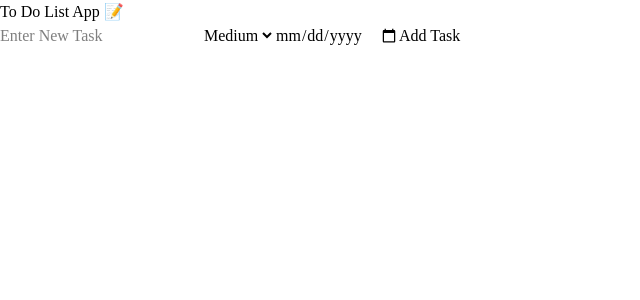
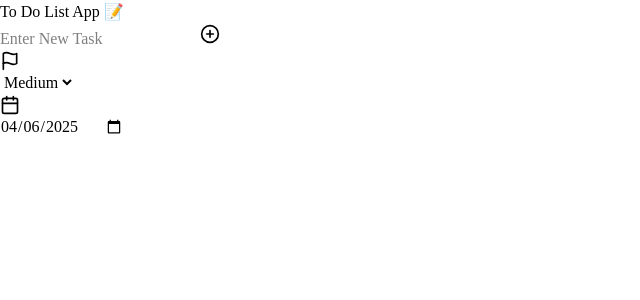
Before and after one commit to jocalvinshua/To-Do-List-Project, a React (Vite) app: page / in a window 1280 px wide. Shown: the top 300 px of the page, without its empty margins (0-640 px from the left). Built offline with nearby package versions, Linux system fonts and the light colour scheme.

Commit message:
Update Form.jsx

```diff
--- a/src/container/Form.jsx
+++ b/src/container/Form.jsx
@@ -1,11 +1,17 @@
 import { useState } from "react";
+import { PlusCircle, Flag, Calendar } from 'lucide-react';
+import "../style.css"
+
 
 export default function Form({ onAddTask }) {
     const [newTask, setNewTask] = useState('');
     const [priority, setPriority] = useState('Medium');
-    const [dueDate, setDueDate] = useState('');
+    const [dueDate, setDueDate] = useState(new Date().toISOString().split('T')[0]);
 
+    //Generate task ID
     const generateId = () => Date.now() + Math.random().toString(36).substring(2, 9);
+
+
 
     const handleSubmit = (e) => {
       e.preventDefault();
@@ -22,20 +28,34 @@ export default function Form({ onAddTask }) {
       onAddTask(task);
       setNewTask('');
       setPriority('Medium');
-      setDueDate('');
+      setDueDate(new Date().toISOString().split('T')[0]);
     };
 
+
+
     return (
-      <form className="form" onSubmit={handleSubmit}>
+      <form className="form space-y-4 mb-6" onSubmit={handleSubmit}>
+        <div className="flex gap-2">
           <input
             type="text"
-          className="form-input"
+            className="flex-1 px-4 py-2 rounded-full border border-gray-300 shadow-sm focus:outline-none focus:ring-2 focus:ring-purple-500 transition-all duration-200"
             placeholder="Enter New Task"
             value={newTask}
             onChange={(e) => setNewTask(e.target.value)}
           />
+          <button
+            className="bg-purple-600 text-white px-4 py-2 rounded-full shadow-md hover:bg-purple-700 transition-all duration-200 flex items-center gap-2"
+            type="submit"
+          >
+            <PlusCircle size={20} />
+          </button>
+        </div>
+
+        <div className="flex gap-4 flex-wrap items-center">
+          <div className="flex items-center gap-2">
+            <Flag size={20} className="text-gray-500" />
             <select
-          className="form-select"
+              className="px-3 py-1 rounded-full border border-gray-300 shadow-sm focus:outline-none focus:ring-2 focus:ring-purple-500"
               value={priority}
               onChange={(e) => setPriority(e.target.value)}
             >
@@ -43,13 +63,18 @@ export default function Form({ onAddTask }) {
               <option value="Medium">Medium</option>
               <option value="Low">Low</option>
             </select>
+          </div>
+
+          <div className="flex items-center gap-2">
+            <Calendar size={20} className="text-gray-500" />
             <input
               type="date"
-          className="form-date"
               value={dueDate}
               onChange={(e) => setDueDate(e.target.value)}
+              className="px-3 py-1 rounded-full border border-gray-300 shadow-sm focus:outline-none focus:ring-2 focus:ring-purple-500"
             />
-        <button className="form-button" type="submit">Add Task</button>
+          </div>
+        </div>
       </form>
       );
       }
```
Lines whose indentation alone changed are shown as unchanged.
